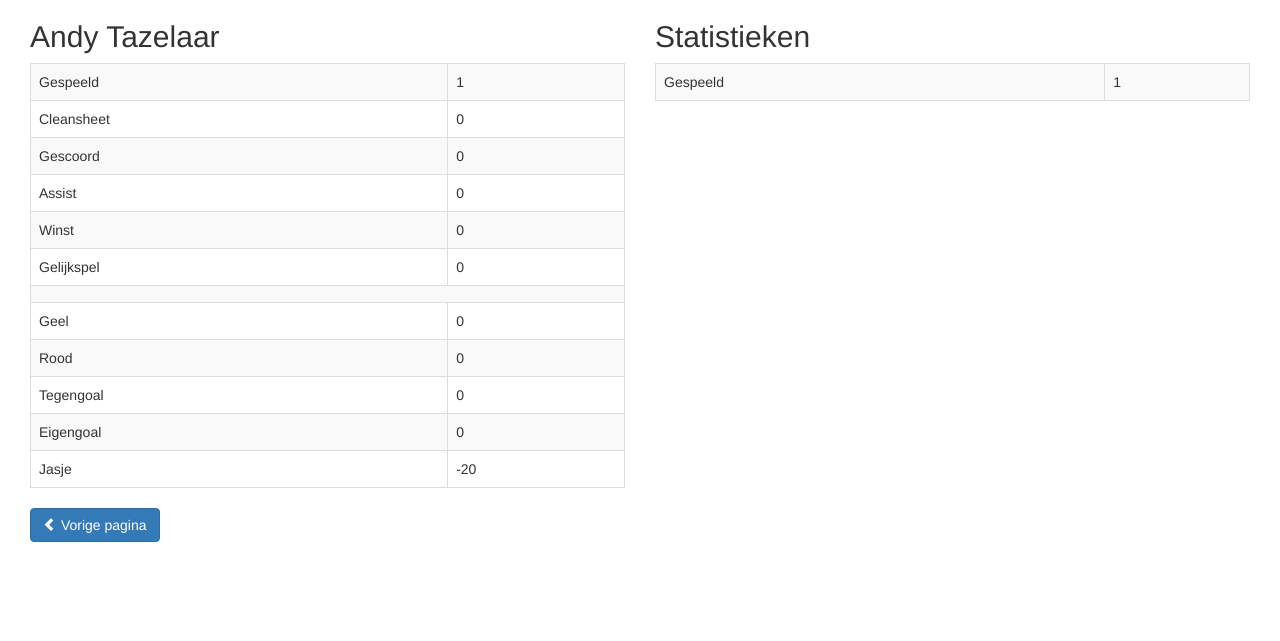
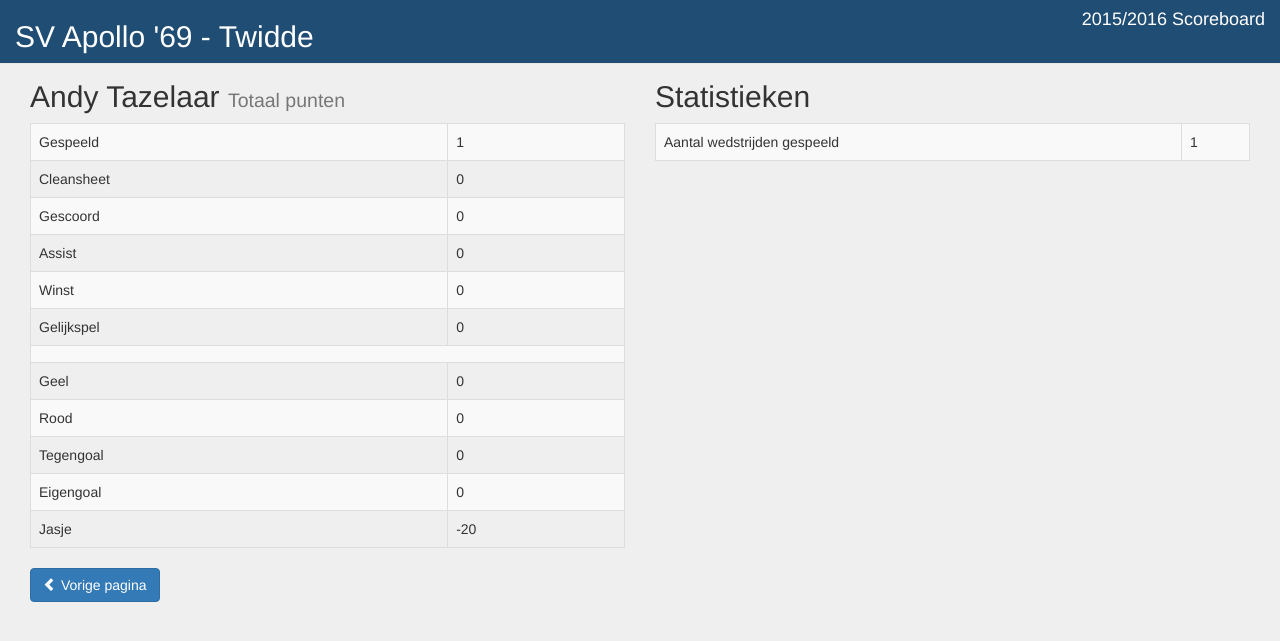
Before and after one commit to mescie/Apollo2, a PHP site: page /user.php?id=2 in a window 1280 px wide. Shown: the top 641 px of the page. Run offline with PHP 8.4, Linux system fonts and the light colour scheme; the visitor is signed in with stand-in values (Sample User, id 1); data comes from the database, SQL or seed files in the repository; some libraries are stand-ins or nearby versions.

Commit message:
no message

```diff
--- a/admin/view/add_points.php
+++ b/admin/view/add_points.php
@@ -8,9 +8,8 @@ $naam = $obj->getNaam();
 $tegenstander = $obj->getWedstrijd();
 ?>
 
-<div class="container-fluid">
+<div class="container">
     <div class="col-md-12">
-        <h1>Admin</h1>
 
         <a href="../admin/logged.php" name="next" type="submit" class="btn-primary btn pull-right">
             <span class="glyphicon glyphicon glyphicon glyphicon-list" aria-hidden="true"></span> Users
@@ -23,7 +22,7 @@ $tegenstander = $obj->getWedstrijd();
             <input type="hidden" class="form-control" name="uID" value="<?php echo $_GET['id'] ?>"/>
             <input type="hidden" class="form-control" name="wID" value="<?php echo $_GET['wid'] ?>"/>
 
-            <table class="table table-striped table-bordered edit-t">
+            <table class="table table-striped table-bordered">
                 <tr>
                     <td>Positie</td>
                     <td colspan="4">
--- a/admin/view/users.php
+++ b/admin/view/users.php
@@ -1,4 +1,4 @@
-<div class="container-fluid">
+<div class="container">
     <div class="col-md-12">
         <a href="../admin/logged.php?page=add_wedstrijd" class="btn btn-primary pull-right addplayer">
             <span class="glyphicon glyphicon-plus" aria-hidden="true"></span> Wedstrijd toevoegen
--- a/class.users.php
+++ b/class.users.php
@@ -7,16 +7,12 @@ class users
 
     public $data = '';
 
-    public function getPoints()
+    public function getPoints($id)
     {
 
         // COMMENT Het gebruik van een global binnen een klasse is niet echt netjes, beter: maak een constructor waar je
         // een private field $_db maakt.
         global $db;
-
-        // COMMENT beter is om dit ID in een functieparameter te plaatsen
-        // public function getPoints($id){
-        $id = $_GET[ 'id' ];
 
             // COMMENT gevaarlijk.. nu is mysqli standaard al wel een beetje beveiligd, maar je gooit
             // zonder enige validatie een door de user te wijzigen parameter in je sql query
--- a/css/general.css
+++ b/css/general.css
@@ -1,3 +1,16 @@
+body {
+    padding-top: 60px;
+    background-color: #efefef;
+}
+
+.container {
+    background-color: #FFFFFF;
+}
+
+.clear {
+    clear: both;
+}
+
 a.addplayer {
     margin-top: 15px;
 }
@@ -26,10 +39,6 @@ a.addplayer {
     font-size: 18px;
 }
 
-.edit-t {
-    width:70%
-}
-
 td {
     vertical-align: middle;
 }
@@ -37,6 +46,19 @@ td {
 .scoreboard > tbody > tr > td {
     width: 7%;
     vertical-align: middle;
+}
+
+.navbar-default {
+    background-color: #204D74;
+    color: #ffffff;
+}
+
+h2 small.white {
+    color: #FFFFFF;
+}
+
+.extra-info {
+    text-align: center;
 }
 
 @media only screen and (max-device-width: 480px) {
@@ -53,3 +75,9 @@ td {
         font-size: 20px;
     }
 }
+
+@media only screen and (max-device-width: 450px) {
+    .navbar-default h4 {
+        display: none;
+    }
+}
--- /dev/null
+++ b/header.php
@@ -0,0 +1,21 @@
+<!DOCTYPE html>
+<html lang="en">
+<head>
+    <meta charset="utf-8">
+    <meta http-equiv="X-UA-Compatible" content="IE=edge">
+    <meta name="viewport" content="width=device-width, initial-scale=1">
+    <!-- The above 3 meta tags *must* come first in the head; any other head content must come *after* these tags -->
+    <title>SV Apollo '69 2 - 2015/2016 Scoreboard</title>
+
+    <!-- Bootstrap -->
+    <link href="css/bootstrap.min.css" rel="stylesheet">
+    <link href="css/general.css" rel="stylesheet">
+</head>
+<body>
+
+<nav class="navbar navbar-default navbar-fixed-top">
+    <div class="container-fluid">
+        <h2 class="pull-left">SV Apollo '69 - Twidde</h2>
+        <h4 class="pull-right">2015/2016 Scoreboard</h4>
+    </div>
+</nav>
--- a/puntentelling.php
+++ b/puntentelling.php
@@ -60,7 +60,6 @@ while($row = $result->fetch_assoc()) {
         <td class="extra-info"><?php echo $tegengoal ?></td>
         <td class="extra-info"><?php echo $eigengoal ?></td>
         <td class="extra-info"><?php echo $jasje ?></td>
-        <td class="extra-info"></td>
         <td class="totalpoints"><?php echo $totaal ?></td>
     </tr>
 
--- a/user.php
+++ b/user.php
@@ -1,29 +1,16 @@
 <?php
 require('class.users.php');
 $obj = new users();
-$data = $obj->getpoints();
+$data = $obj->getpoints($_GET[ 'id' ]);
 $games = $obj->aantalWedstrijden($_GET['id']);
+
+include('./header.php');
 ?>
-
-<!DOCTYPE html>
-<html lang="en">
-<head>
-    <meta charset="utf-8">
-    <meta http-equiv="X-UA-Compatible" content="IE=edge">
-    <meta name="viewport" content="width=device-width, initial-scale=1">
-    <!-- The above 3 meta tags *must* come first in the head; any other head content must come *after* these tags -->
-    <title>SV Apollo '69 2 - 2015/2016 Scoreboard</title>
-
-    <!-- Bootstrap -->
-    <link href="css/bootstrap.min.css" rel="stylesheet">
-    <link href="css/general.css" rel="stylesheet">
-</head>
-<body>
 
 <div class="container-fluid">
     <div class="col-md-6">
 
-        <h2><?php echo $data['naam'] ?></h2>
+        <h2><?php echo $data['naam'] ?> <small>Totaal punten</small></h2>
             <table class="table table-striped table-bordered">
                 <tr>
                     <td>Gespeeld</td>
@@ -86,7 +73,7 @@ $games = $obj->aantalWedstrijden($_GET['id']);
 
             <table class="table table-striped table-bordered">
                 <tr>
-                    <td>Gespeeld</td>
+                    <td>Aantal wedstrijden gespeeld</td>
                     <td><?php echo $games ?></td>
                 </tr>
             </table>
```
Also changed, not shown: admin/logged.php (+8 -0 lines), admin/update.php (added, +24 -0 lines), admin/view/edit_user.php (+4 -5 lines), index.php (+7 -24 lines).
